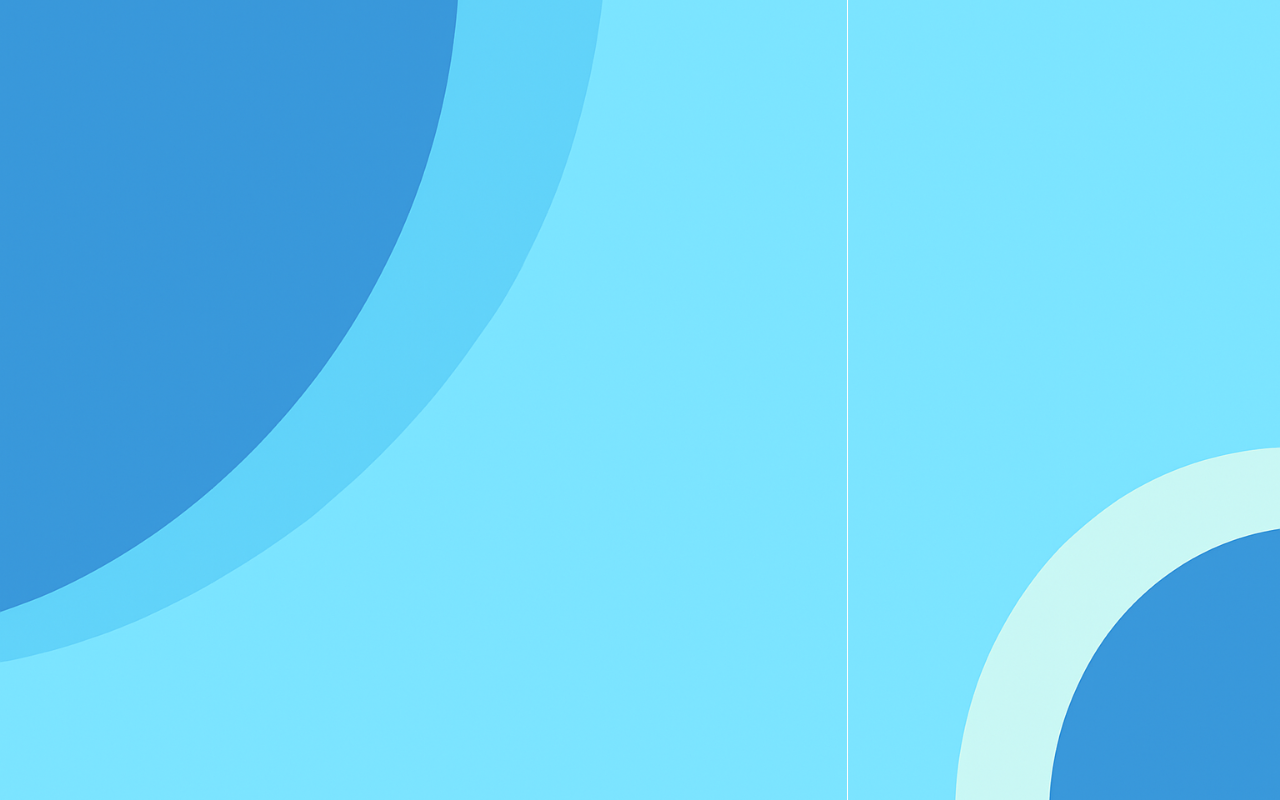
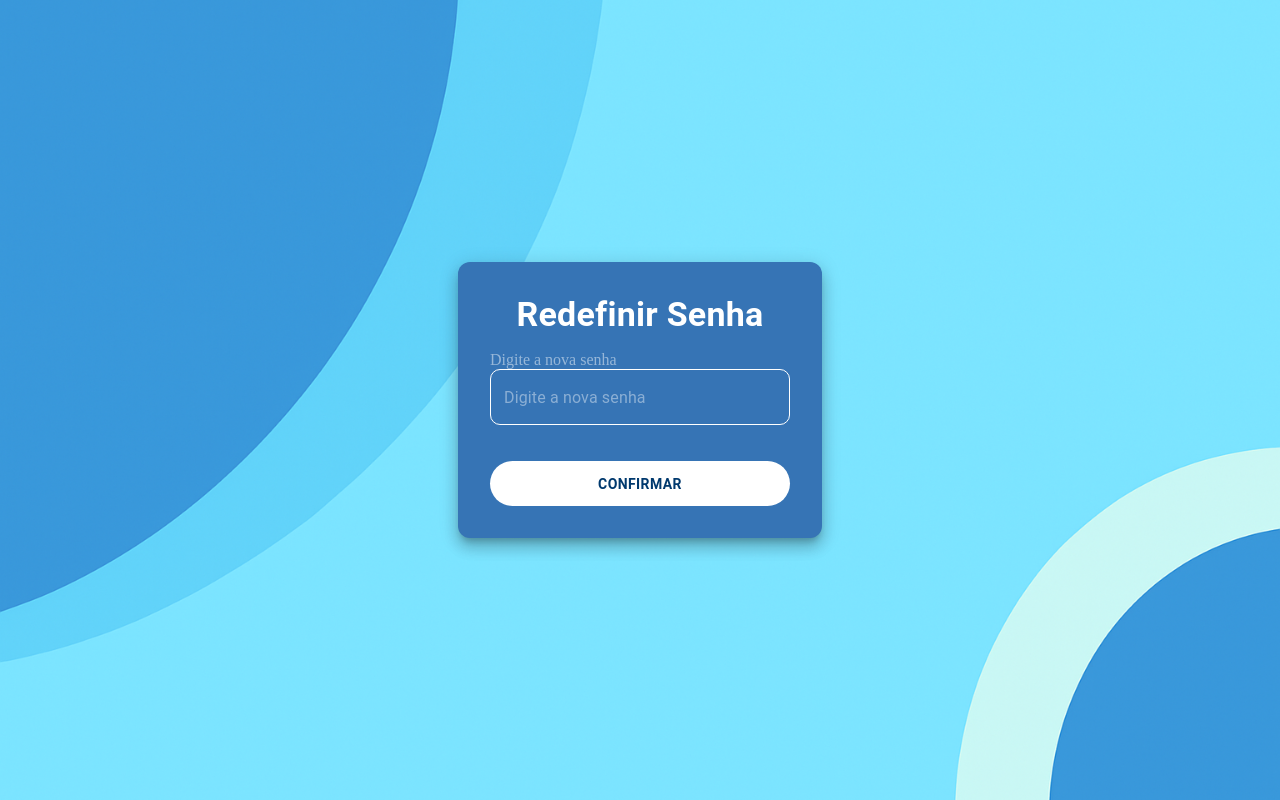
Before and after one commit to Nexterzin/TCC---Adaptative-IA, a Next.js app: page /reset-password in a window 1280 px wide. Built offline with nearby package versions, Linux system fonts and the light colour scheme.

Commit message:
[UPDATE] Ajustado arquivo de reset de senha de usuario.

```diff
--- a/src/app/reset-password/ResetPasswordForm.jsx
+++ b/src/app/reset-password/ResetPasswordForm.jsx
@@ -1,12 +1,13 @@
 'use client'
 
 import { useState } from "react"
-import { Box } from "@mui/material"
 import { toast, ToastContainer } from "react-toastify"
 import { useSearchParams, useRouter } from "next/navigation"
+import { Box, Grid, Stack, TextField, Typography } from "@mui/material"
 
 import styles from "./PageUserRecovery.module.css"
 import Loading from "../Commons/Component/Loading/loading"
+import DefaultaButton from "../Commons/Component/ComponentButton/DefaultButton"
 
 const ResetPasswordForm = () => {
     const searchParams = useSearchParams();
@@ -47,10 +48,92 @@ const ResetPasswordForm = () => {
     };
 
     return (
-        <>
+         <>
             <Box className={styles.recoveryPage}>
+                <Grid container spacing={0} alignItems="center" justifyContent="center" sx={{ px: 2 }}>
+                    <Grid item xs={12} md={6} alignItems="center" justifyContent="center">
+                        <Box
+                            sx={{
+                                p: 4,
+                                boxShadow: 10,
+                                borderRadius: 3,
+                                background: 'rgba(54, 116, 181, 1)',
+                                display: 'flex',
+                                flexDirection: 'column',
+                                margin: '0 auto',
+                            }}
+                        >
+                            <Typography
+                                variant="h4"
+                                textAlign="center"
+                                fontWeight="bold"
+                                color="white"
+                                mb={2}
+                            >
+                                Redefinir Senha
+                            </Typography>
+
+                            <Stack width="100%">
+                                <Stack color="rgba(255, 255, 255, 1)" sx={{ opacity: 0.48 }}>
+                                    Digite a nova senha
+                                </Stack>
+                                <TextField
+                                    fullWidth
+                                    type="password"
+                                    value={novaSenha}
+                                    placeholder="Digite a nova senha"
+                                    onChange={(e) => setNovaSenha(e.target.value)}
+                                    onKeyDown={(event) => {
+                                        if (event.key === 'Enter') {
+                                            handleReset()
+                                        }
+                                    }}
+                                    sx={{
+                                        mb: '20px',
+                                        "& .MuiOutlinedInput-root": {
+                                            borderRadius: "10px",
+                                            backgroundColor: 'transparent',
+                                            color: "#fff",
+                                            "& fieldset": { borderColor: "#fff" },
+                                            "&:hover fieldset": { borderColor: "#fff", opacity: 0.48 },
+                                            "&.Mui-focused fieldset": { borderColor: "#fff" },
+                                        },
+                                        input: { color: "#fff" },
+                                    }}
+                                />
+
+                                <Box display="flex" justifyContent="center" mt={2}>
+                                    <DefaultaButton
+                                        height={45}
+                                        onClick={handleReset}
+                                        content={'Confirmar'}
+                                        widthButton="300px"
+                                    />
+                                </Box>
+                            </Stack>
+                        </Box>
+                    </Grid>
+                </Grid>
             </Box>
-            {loading && (<Loading />)}
+            {loading && (
+                <Box
+                    sx={{
+                        position: 'absolute',
+                        top: 0,
+                        left: 0,
+                        width: '100%',
+                        height: '100%',
+                        backgroundColor: 'rgba(0, 0, 0, 0.5)',
+                        display: 'flex',
+                        alignItems: 'center',
+                        justifyContent: 'center',
+                        zIndex: 9999,
+                    }}
+                >
+                    <Loading />
+                </Box>
+            )}
+
             <ToastContainer />
         </>
     );
```
